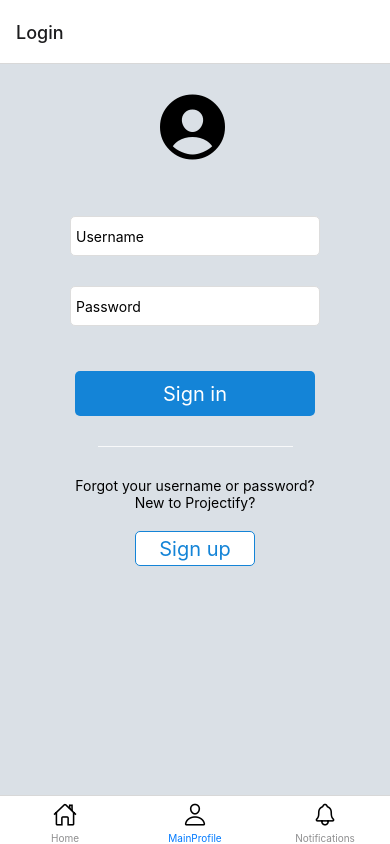
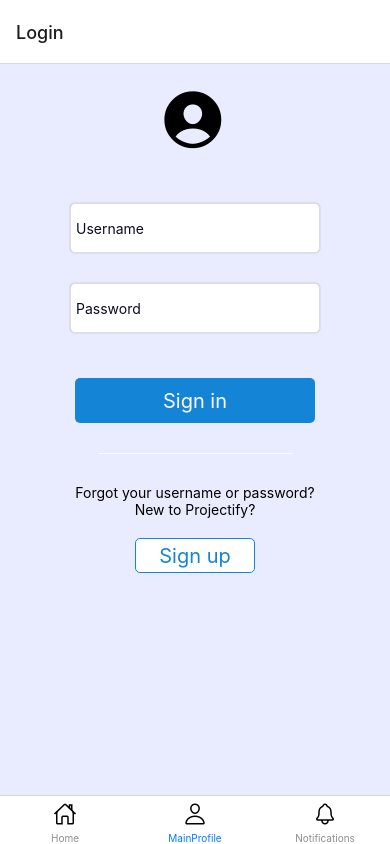
Before and after one commit to askthedude/askthedude-mobile, a React Native app: screen /MainProfile in a window 390 px wide. Built offline with nearby package versions, Linux system fonts and the light colour scheme; no server answers.

Commit message:
fixed blinking issue during login

```diff
--- a/src/commons/component/PartialProjectView.tsx
+++ b/src/commons/component/PartialProjectView.tsx
@@ -51,8 +51,8 @@ const styles = StyleSheet.create({
     flexDirection: "row",
     alignItems: "flex-end",
     justifyContent: "flex-start",
-    paddingHorizontal: size.padding.small,
-    paddingTop: size.padding.small,
+    paddingHorizontal: size.padding.xsmall,
+    paddingTop: size.padding.xsmall,
   },
   title: {
     fontSize: size.font.medium,
@@ -69,8 +69,8 @@ const styles = StyleSheet.create({
     flex: 1,
     alignItems: "flex-start",
     maxWidth: "60%",
-    paddingVertical: size.padding.medium,
-    paddingHorizontal: size.padding.small,
+    paddingVertical: size.padding.small,
+    paddingHorizontal: size.padding.xsmall,
   },
   description: { fontSize: size.font.small, fontWeight: "300" },
   lowerContainer: {
@@ -78,7 +78,7 @@ const styles = StyleSheet.create({
     justifyContent: "space-between",
     flexDirection: "row",
     backgroundColor: color.lighterGrey,
-    padding: size.padding.small,
+    padding: size.padding.xsmall,
   },
   tagsContainer: { flexDirection: "row", alignItems: "flex-start" },
 });
--- a/src/commons/component/ProjectDetails.tsx
+++ b/src/commons/component/ProjectDetails.tsx
@@ -37,7 +37,7 @@ const ProjectDetails = ({
           <Text>Start date: {start_date}</Text>
         </View>
         <View style={styles.statisticsContainer}>
-          <Ionicons name="eye-outline" size={24} />
+          <Ionicons name="eye-outline" size={size.icon.small} />
           <Text style={styles.seenFrequency}>{statistics?.seen_frequency}</Text>
         </View>
       </View>
@@ -49,15 +49,15 @@ const styles = StyleSheet.create({
   container: {
     width: "100%",
     backgroundColor: color.lighterGrey,
-    paddingHorizontal: size.padding.medium,
+    paddingHorizontal: size.padding.small,
     borderRadius: size.borderRadius.xsmall,
     marginVertical: size.margin.medium,
-    paddingVertical: size.padding.medium,
+    paddingVertical: size.padding.small,
   },
   urlContainer: {
     maxWidth: "45%",
     height: size.height.medium,
-    padding: size.padding.small,
+    padding: size.padding.xsmall,
     backgroundColor: color.primary,
     borderRadius: size.borderRadius.small,
     justifyContent: "center",
--- a/src/commons/component/TechnologyTagView.tsx
+++ b/src/commons/component/TechnologyTagView.tsx
@@ -25,7 +25,7 @@ export const TechnologyTagView = ({
 const styles = StyleSheet.create({
   container: {
     borderRadius: size.borderRadius.small,
-    padding: size.padding.small,
+    padding: size.padding.xsmall,
     marginRight: size.margin.small,
     marginVertical: size.margin.small,
     justifyContent: "center",
--- a/src/commons/style/index.ts
+++ b/src/commons/style/index.ts
@@ -1,10 +1,10 @@
 export const color = {
   primary: "#1484D7",
-  grey: "#DAE0E6",
-  lighterGrey: "#F8F9FA",
+  backgroundPink: "#E9ECFF",
+  lighterGrey: "#FAFAFB",
   borderGrey: "#DDDDDD",
   white: "white",
-  black: "black",
+  black: "#0D0B22",
 };
 
 export const size = {
@@ -21,9 +21,10 @@ export const size = {
     xbig: 30,
   },
   padding: {
-    small: 5,
-    medium: 10,
-    big: 20,
+    xsmall: 5,
+    small: 8,
+    medium: 18,
+    big: 25,
   },
   borderRadius: {
     xsmall: 3,
@@ -33,6 +34,7 @@ export const size = {
   },
   height: {
     medium: 40,
+    big: 50,
   },
   width: {
     big: 250,
@@ -40,4 +42,10 @@ export const size = {
   borderWidth: {
     small: 1,
   },
+  icon: {
+    small: 24,
+    medium: 35,
+    big: 50,
+    xbig: 70,
+  },
 };
--- a/src/navigation/MainNavigation.tsx
+++ b/src/navigation/MainNavigation.tsx
@@ -5,6 +5,7 @@ import { createBottomTabNavigator } from "@react-navigation/bottom-tabs";
 import { HomePage } from "../page/homepage/index";
 import { ProfilePage } from "../page/profile/index";
 import { Notifications } from "../page/notifications/index";
+import { size } from "../commons/style";
 
 const Tab = createBottomTabNavigator();
 
@@ -16,7 +17,9 @@ export const MainNavigation = () => {
           name="Home"
           component={HomePage}
           options={{
-            tabBarIcon: ({}) => <Ionicons name="home-outline" size={25} />,
+            tabBarIcon: ({}) => (
+              <Ionicons name="home-outline" size={size.icon.small} />
+            ),
             headerShown: false,
           }}
         />
@@ -24,7 +27,9 @@ export const MainNavigation = () => {
           name="MainProfile"
           component={ProfilePage}
           options={{
-            tabBarIcon: ({}) => <Ionicons name="person-outline" size={25} />,
+            tabBarIcon: ({}) => (
+              <Ionicons name="person-outline" size={size.icon.small} />
+            ),
             headerShown: false,
           }}
         />
@@ -33,7 +38,7 @@ export const MainNavigation = () => {
           component={Notifications}
           options={{
             tabBarIcon: ({}) => (
-              <Ionicons name="notifications-outline" size={25} />
+              <Ionicons name="notifications-outline" size={size.icon.small} />
             ),
             headerShown: false,
           }}
--- a/src/page/homepage/screen/ProjectListScreen.tsx
+++ b/src/page/homepage/screen/ProjectListScreen.tsx
@@ -53,7 +53,7 @@ const styles = StyleSheet.create({
   container: {
     flex: 1,
     width: "100%",
-    backgroundColor: color.grey,
-    padding: size.padding.small,
+    backgroundColor: color.backgroundPink,
+    padding: size.padding.xsmall,
   },
 });
--- a/src/page/homepage/screen/ProjectScreen.tsx
+++ b/src/page/homepage/screen/ProjectScreen.tsx
@@ -1,4 +1,4 @@
-import { View, Text, StyleSheet, SafeAreaView } from "react-native";
+import { View, Text, StyleSheet, SafeAreaView, ScrollView } from "react-native";
 import React, { useEffect } from "react";
 import { useRoute } from "@react-navigation/native";
 import { TechnologyTagView } from "../../../commons/component/TechnologyTagView";
@@ -37,7 +37,7 @@ export const ProjectScreen = () => {
       {loading === "pending" ? (
         <Loading />
       ) : (
-        <View style={styles.container}>
+        <ScrollView contentContainerStyle={styles.container}>
           <View style={styles.upperContainer}>
             <Text style={styles.title}>{project?.title}</Text>
             <Text style={styles.author}>
@@ -66,7 +66,7 @@ export const ProjectScreen = () => {
           <View style={styles.bottomContainer}>
             <UserInfoView user={project?.users[0]} />
           </View>
-        </View>
+        </ScrollView>
       )}
     </SafeAreaView>
   );
@@ -75,7 +75,7 @@ export const ProjectScreen = () => {
 const styles = StyleSheet.create({
   safeAreaViewcontainer: {
     flex: 1,
-    backgroundColor: color.grey,
+    backgroundColor: color.backgroundPink,
   },
   container: {
     flex: 1,
@@ -84,7 +84,7 @@ const styles = StyleSheet.create({
     flexDirection: "row",
     alignItems: "flex-end",
     justifyContent: "space-between",
-    padding: size.padding.medium,
+    padding: size.padding.small,
   },
   title: { fontSize: size.font.big, fontWeight: "500" },
   authorContainer: {},
@@ -93,7 +93,7 @@ const styles = StyleSheet.create({
     justifyContent: "center",
     alignItems: "flex-start",
     maxHeight: "50%",
-    paddingHorizontal: size.padding.medium,
+    paddingHorizontal: size.padding.small,
   },
   descriptionContainer: {
     maxWidth: "70%",
@@ -110,14 +110,14 @@ const styles = StyleSheet.create({
     flexDirection: "row",
     backgroundColor: color.lighterGrey,
     borderRadius: size.borderRadius.xsmall,
-    paddingHorizontal: size.padding.medium,
+    paddingHorizontal: size.padding.small,
   },
   tagsContainer: {
     alignItems: "flex-start",
     flexDirection: "row",
-    paddingVertical: size.padding.small,
+    paddingVertical: size.padding.xsmall,
   },
   bottomContainer: {
-    paddingHorizontal: size.padding.medium,
+    paddingHorizontal: size.padding.small,
   },
 });
--- a/src/page/profile/screen/LoginScreen.tsx
+++ b/src/page/profile/screen/LoginScreen.tsx
@@ -41,7 +41,7 @@ export const LoginScreen = () => {
   return (
     <View style={styles.container}>
       <View style={styles.titleContainer}>
-        <Ionicons name={"person-circle"} size={80} />
+        <Ionicons name={"person-circle"} size={size.icon.xbig} />
       </View>
       <View style={styles.form}>
         <View style={styles.inputContainer}>
@@ -106,8 +106,8 @@ const styles = StyleSheet.create({
   container: {
     flex: 1,
     width: "100%",
-    backgroundColor: color.grey,
-    paddingVertical: size.padding.big,
+    backgroundColor: color.backgroundPink,
+    paddingVertical: size.padding.medium,
     justifyContent: "flex-start",
     alignItems: "center",
   },
@@ -120,14 +120,17 @@ const styles = StyleSheet.create({
     marginVertical: size.margin.xbig,
   },
   inputContainer: {
-    height: size.height.medium,
+    height: size.height.big,
     width: size.width.big,
     backgroundColor: color.white,
     marginVertical: size.margin.mediumplus,
     borderRadius: size.borderRadius.small,
-    padding: size.padding.small,
+    padding: size.padding.xsmall,
     borderWidth: size.borderWidth.small,
     borderColor: color.borderGrey,
+    shadowColor: "#000",
+    shadowOpacity: 0.2,
+    shadowRadius: 2,
   },
   username: {
     flex: 1,
--- a/src/page/profile/screen/ProfileScreen.tsx
+++ b/src/page/profile/screen/ProfileScreen.tsx
@@ -1,11 +1,16 @@
 import { View, Text, StyleSheet } from "react-native";
 import React, { useEffect } from "react";
 import { RootState } from "../../../state/store";
-import { useSelector } from "react-redux";
+import { useDispatch, useSelector } from "react-redux";
 import { useNavigation } from "@react-navigation/native";
+import { color, size } from "../../../commons/style";
+import Ionicons from "react-native-vector-icons/Ionicons";
+import Button from "../../../commons/component/Button";
+import { userSlice } from "../../../state/reducer/userSlice";
 
 export const ProfileScreen = () => {
   const user = useSelector((state: RootState) => state.user.user);
+  const dispatch = useDispatch();
   const navigation: any = useNavigation();
   useEffect(() => {
     if (user === undefined) {
@@ -14,13 +19,26 @@ export const ProfileScreen = () => {
   }, [user]);
   return (
     <View style={styles.container}>
-      <View style={styles.userDataContainer}>
-        <Text>Hello, {user?.name}</Text>
-        <Text>Username: {user?.username}</Text>
-        <Text>Linkedin: {user?.linkedin_url}</Text>
-        <Text>Github: {user?.github_url}</Text>
-      </View>
-      <View style={styles.userProjectsDataContainer}></View>
+      {user === undefined ? null : (
+        <>
+          <Ionicons name={"person-outline"} size={size.icon.big} />
+          <View style={styles.userDataContainer}>
+            <Text style={styles.mainText}>Hello, {user?.name}</Text>
+            <Text style={styles.secondaryText}>Username: {user?.username}</Text>
+            <Text style={styles.secondaryText}>
+              Linkedin: {user?.linkedin_url}
+            </Text>
+            <Text style={styles.secondaryText}>Github: {user?.github_url}</Text>
+          </View>
+          <Button
+            callback={() => {
+              dispatch(userSlice.actions.signout());
+            }}
+            text={"Sign out"}
+          />
+          <View style={styles.userProjectsDataContainer}></View>
+        </>
+      )}
     </View>
   );
 };
@@ -28,9 +46,24 @@ export const ProfileScreen = () => {
 const styles = StyleSheet.create({
   container: {
     flex: 1,
+    justifyContent: "flex-start",
+    alignItems: "center",
+    backgroundColor: color.backgroundPink,
+    padding: size.padding.medium,
+  },
+  mainText: {
+    color: color.black,
+    fontSize: size.font.big,
+    fontWeight: "300",
+  },
+  secondaryText: {
+    fontSize: size.font.medium,
+    fontWeight: "300",
   },
   userDataContainer: {
-    flex: 1,
+    justifyContent: "center",
+    alignItems: "center",
+    width: "100%",
   },
   userProjectsDataContainer: {},
 });
--- a/src/state/reducer/userSlice.ts
+++ b/src/state/reducer/userSlice.ts
@@ -34,7 +34,12 @@ export const userLogin = createAsyncThunk(
 export const userSlice = createSlice({
   name: "user",
   initialState,
-  reducers: {},
+  reducers: {
+    signout(state) {
+      state.user = undefined;
+      state.token = undefined;
+    },
+  },
   extraReducers: (builder) => {
     builder
       .addCase(userLogin.fulfilled, (state, action) => {
```
